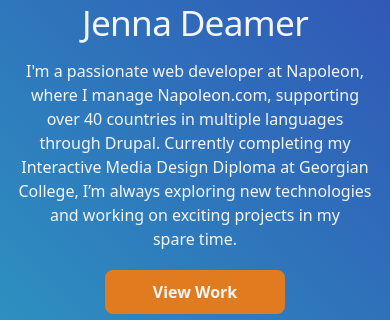
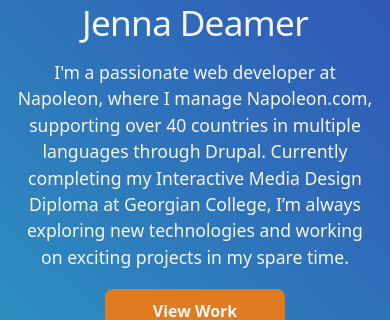
Before and after one commit to Jenna-Deamer/Portfolio, a React (Vite) app: page / in a window 390 px wide. Shown: the part 490-810 px from the top of the page. Built offline with nearby package versions, Linux system fonts and the light colour scheme.

Commit message:
Add hero-statement class for improved typography in Hero component

```diff
--- a/src/components/Hero.jsx
+++ b/src/components/Hero.jsx
@@ -11,11 +11,11 @@
           </div>
           <div className="text-content">
             <h1>Hello, I&apos;m Jenna&nbsp;Deamer</h1>
-            <p>
+            <p className="hero-statement">
               I&apos;m a passionate web developer at Napoleon, where I manage
               Napoleon.com, supporting over 40 countries in multiple languages
               through Drupal. Currently completing my Interactive Media Design
-              Diploma at Georgian College, I’m always exploring new technologies
+              Diploma at Georgian&nbsp;College, I’m always exploring new technologies
               and working on exciting projects in my spare&nbsp;time.
             </p>
             <div className="hero-buttons">
--- a/src/styles/Hero.css
+++ b/src/styles/Hero.css
@@ -14,6 +14,9 @@
 
   .hero-container h1{
     margin-bottom: 1rem;
+  }
+  .hero-statement{
+    font-size: 1.25rem;
   }
   .text-content {
     display: flex;
@@ -53,6 +56,9 @@
       grid-template-columns: 1fr;
       text-align: center;
     }
+    .hero-statement {
+        font-size: 1.1rem;
+    }
     .image-content img {
       max-height: 300px;
       margin-bottom: 1rem;
```
